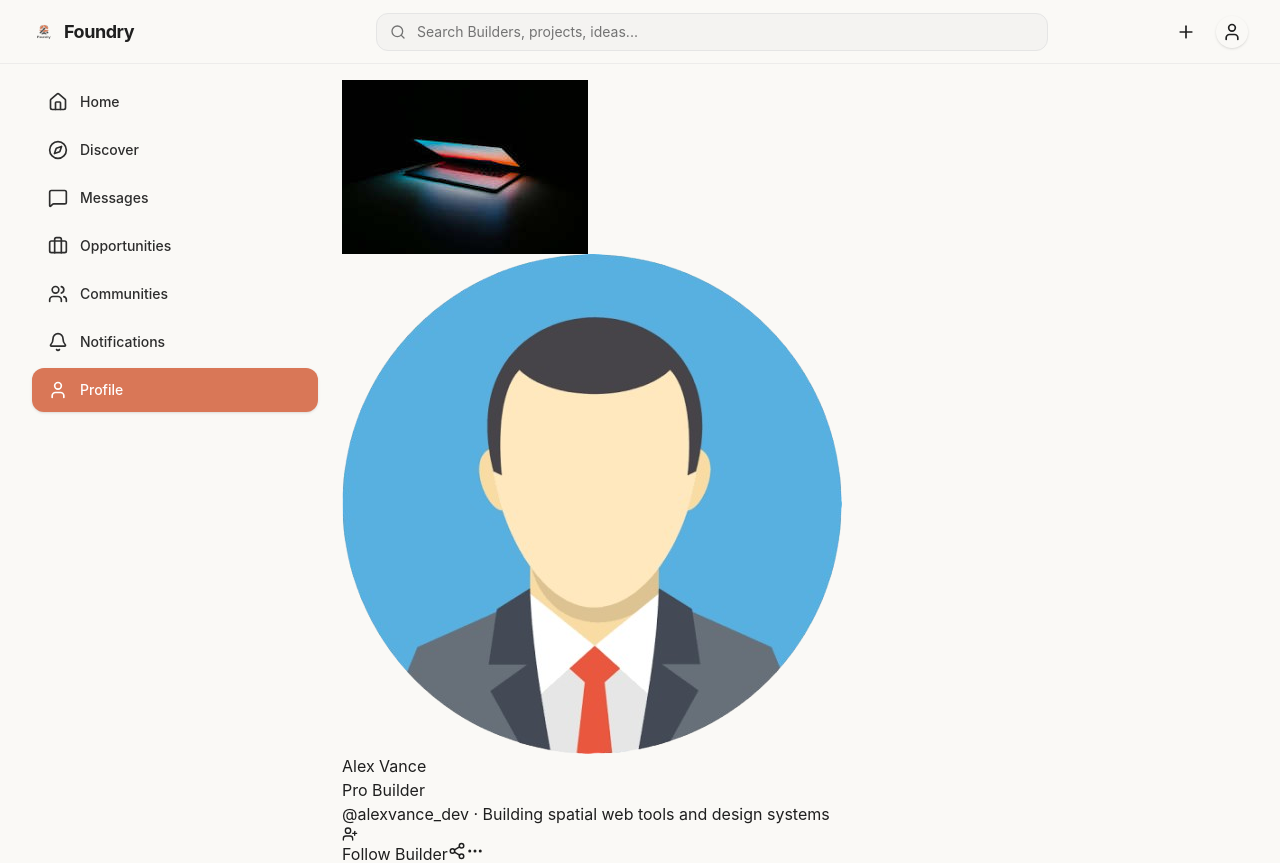
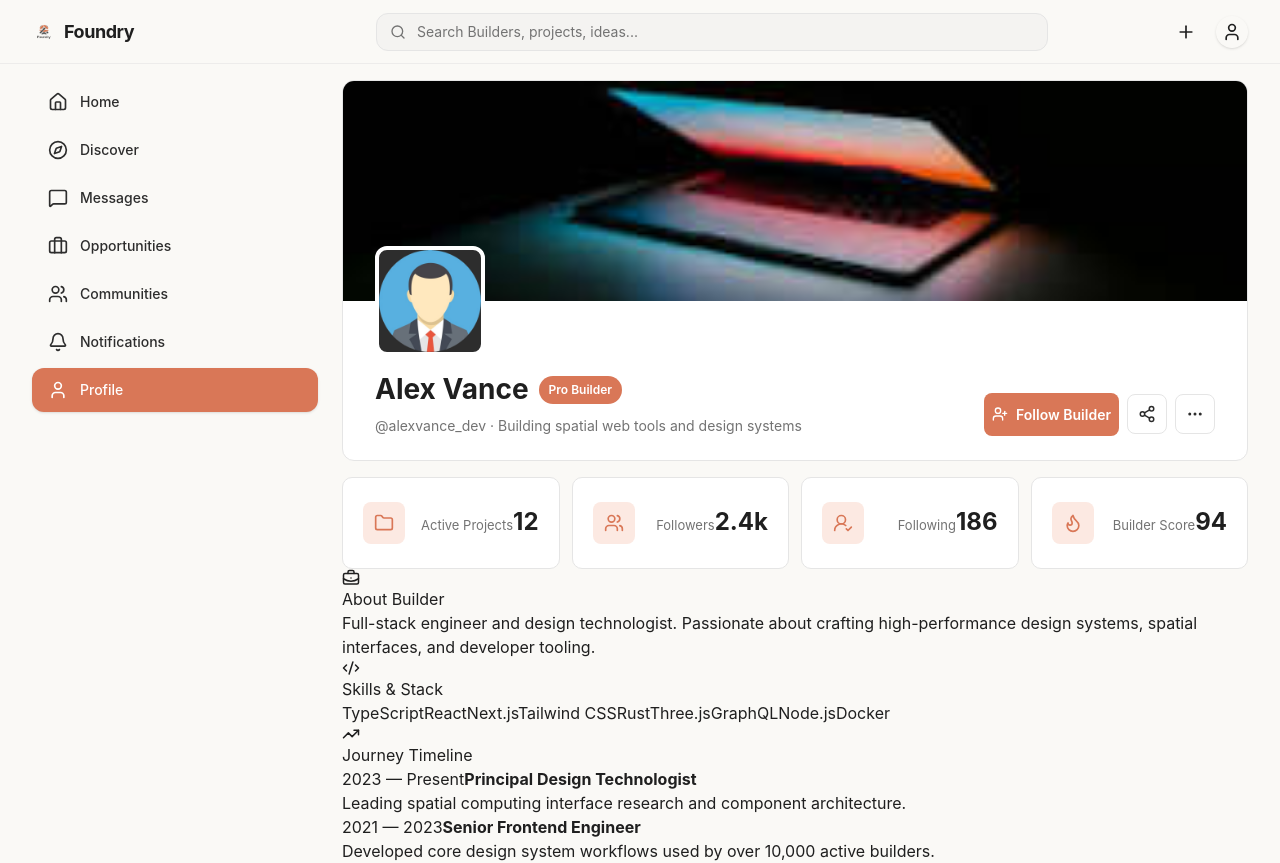
Before and after one commit to TechSage01/Foundry-Frontend, a React (Vite) app: page /profile in a window 1280 px wide. Shown: the top 863 px of the page. Built offline with nearby package versions, Linux system fonts and the light colour scheme.

Commit message:
working on profile page

```diff
--- a/src/App.css
+++ b/src/App.css
@@ -190,3 +190,206 @@
 
 
 /* Profile styling */
+
+.profile-page{
+  width: 100%;
+}
+
+.profile-hero {
+  background: #ffffff;
+  border: 1px solid #e5e5e5;
+  border-radius: 12px;
+  overflow: hidden;
+}
+
+.profile-cover {
+  height: 220px;
+  position: relative;
+  background: #e5e5e5;
+}
+
+.profile-cover-image {
+  width: 100%;
+  height: 100%;
+  object-fit: cover;
+  display: block;
+}
+
+.profile-avatar {
+  width: 110px;
+  height: 110px;
+  position: absolute;
+  left: 32px;
+  bottom: -55px;
+
+  border-radius: 12px;
+  border: 4px solid #ffffff;
+  object-fit: cover;
+  background: #2d2d2d;
+
+}
+
+.profile-info {
+  min-height: 110px;
+  padding: 72px 32px 24px;
+  display: flex;
+  align-items: flex-end;
+  justify-content: space-between;
+  gap: 24px;
+}
+
+.profile-name-row {
+  display: flex;
+  align-items: center;
+  gap: 10px;
+}
+
+
+.profile-name-row h1 {
+  margin: 0;
+
+  font-size: 28px;
+  line-height: 1.2;
+  font-weight: 700;
+
+  color: #1f1f1f;
+}
+
+.profile-badge {
+  display: inline-flex;
+  align-items: center;
+
+  padding: 5px 10px;
+
+  border-radius: 999px;
+
+  background: #d97757;
+  color: #ffffff;
+
+  font-size: 12px;
+  font-weight: 600;
+}
+
+.profile-meta {
+  margin: 8px 0 0;
+  color: #737373;
+  font-size: 14px;
+  line-height: 1.5;
+}
+
+.profile-actions {
+  display: flex;
+  align-items: center;
+  gap: 8px;
+}
+
+.follow-button {
+  display: inline-flex;
+  align-items: center;
+  justify-content: center;
+  gap: 8px;
+  border: none;
+  border-radius: 8px;
+  padding: 11px 8px;
+  background: #d97757;
+  color: #ffffff;
+  font-size: 14px;
+  font-weight: 600;
+  cursor: pointer;
+  transition: background 0.2s ease;
+}
+
+.follow-button:hover {
+  background: #c96849;
+}
+
+.icon-button {
+  width: 40px;
+  height: 40px;
+  display: inline-flex;
+  align-items: center;
+  justify-content: center;
+  border: 1px solid #e5e5e5;
+  border-radius: 8px;
+  background: #ffffff;
+  color: #2d2d2d;
+  cursor: pointer;
+  transition:
+    background 0.2s ease,
+    border-color 0.2s ease;
+}
+
+.icon-button:hover {
+  background: #f7f7f7;
+  border-color: #d5d5d5;
+}
+
+.profile-stats {
+  display: grid;
+  grid-template-columns: repeat(4, 1fr);
+  gap: 12px;
+
+  margin-top: 16px;
+}
+
+.stat-card {
+  min-height: 92px;
+
+  display: flex;
+  align-items: center;
+  justify-content: space-between;
+  gap: 16px;
+
+  padding: 18px 20px;
+
+  background: #ffffff;
+  border: 1px solid #e5e5e5;
+  border-radius: 10px;
+}
+
+.stat-card > div:first-child {
+  display: flex;
+  flex-direction: column;
+  gap: 4px;
+}
+
+.stat-card span {
+  color: #737373;
+
+  font-size: 13px;
+  line-height: 1.3;
+}
+
+.stat-card strong {
+  color: #1f1f1f;
+
+  font-size: 24px;
+  line-height: 1.2;
+  font-weight: 700;
+}
+
+.stat-icon {
+  width: 42px;
+  height: 42px;
+
+  flex-shrink: 0;
+
+  display: flex;
+  align-items: center;
+  justify-content: center;
+
+  border-radius: 8px;
+
+  background: #fce9e2;
+  color: #d97757;
+}
+
+
+
+
+/* .profile-actions {
+  border-radius: 78px;
+  display: flex;
+  gap: 45px;
+
+} */
--- a/src/main.jsx
+++ b/src/main.jsx
@@ -1,7 +1,10 @@
 import { StrictMode } from 'react'
 import { createRoot } from 'react-dom/client'
 import './index.css'
+import './App.css'
 import App from './App.jsx'
+
+
 
 createRoot(document.getElementById('root')).render(
   <StrictMode>
```
